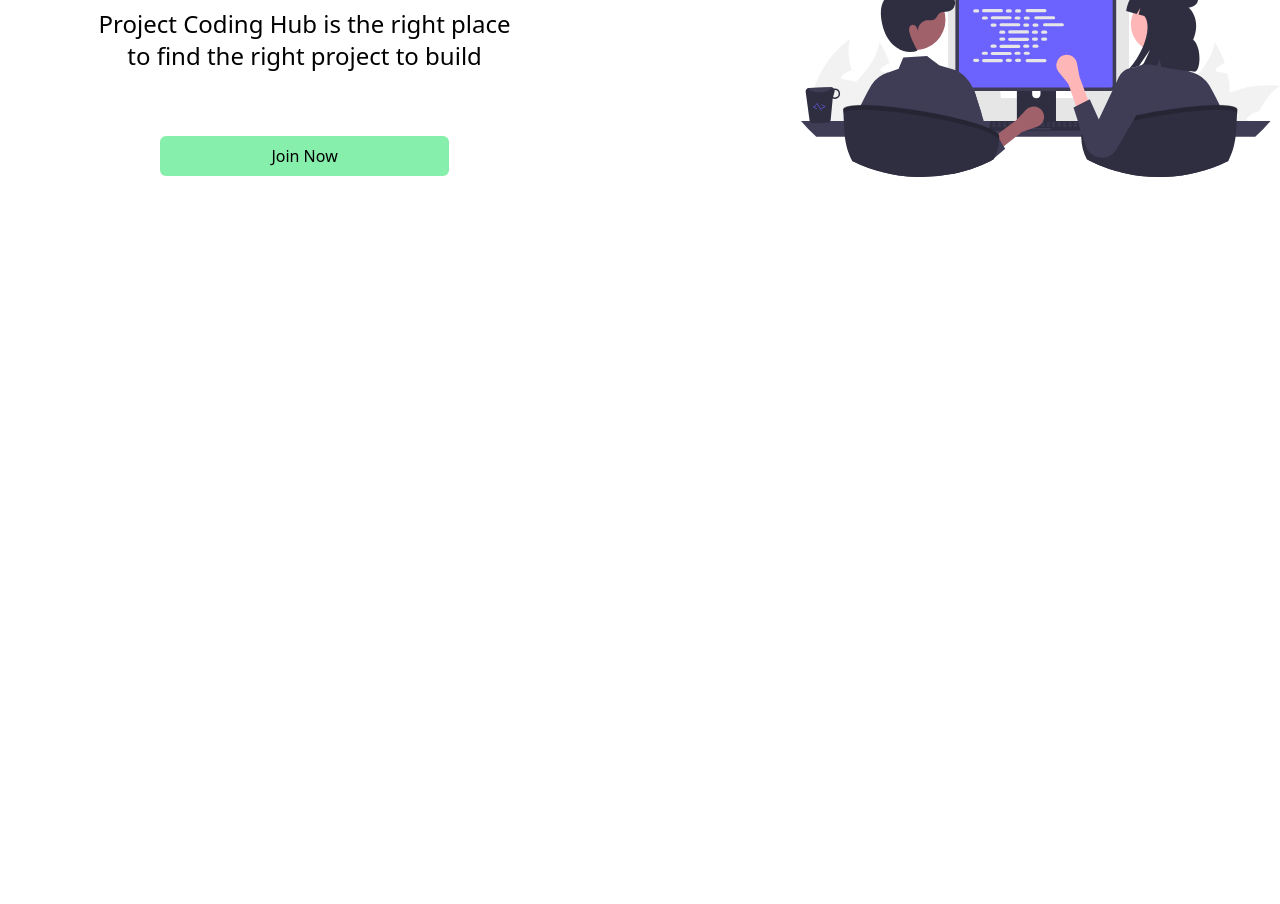
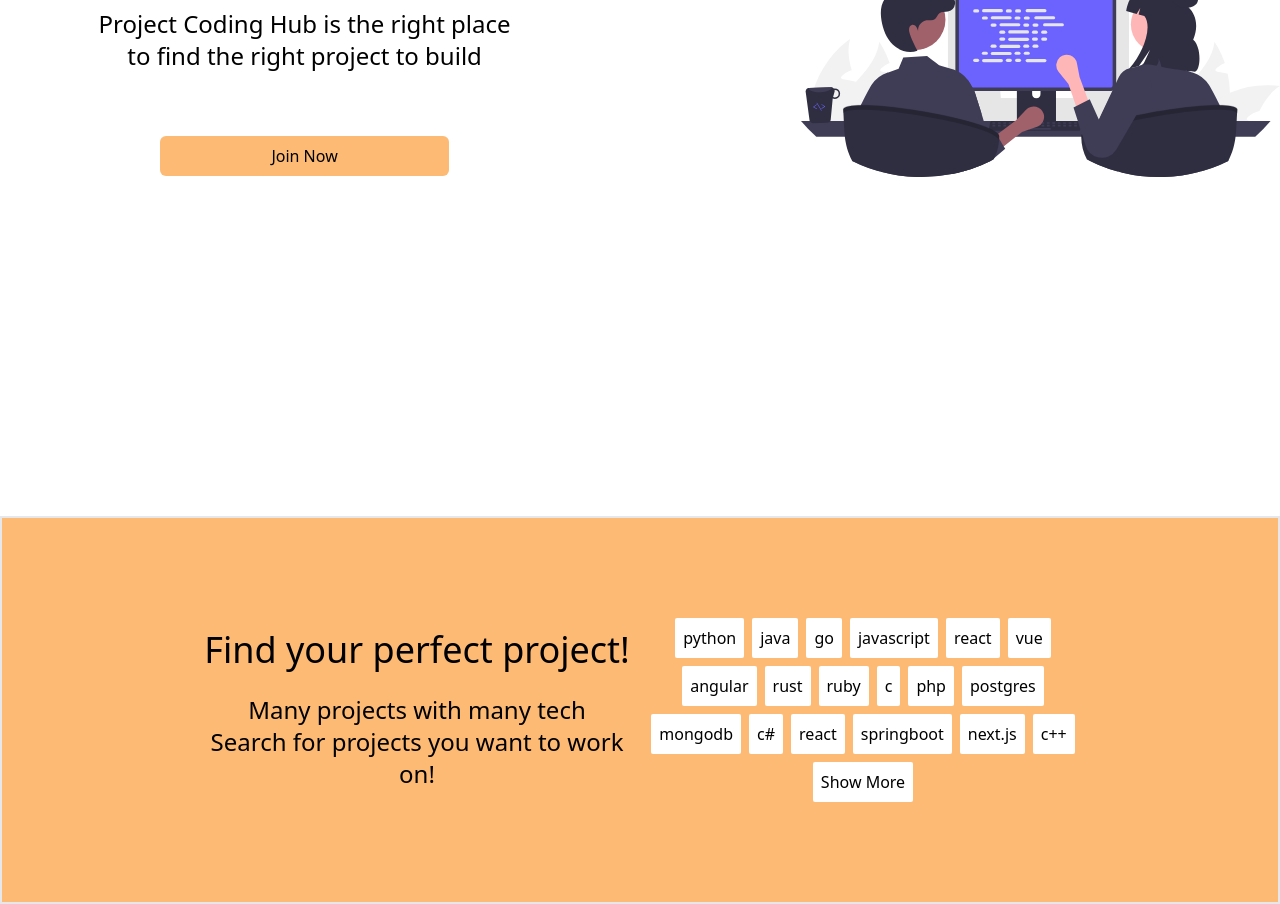
Before and after one commit to Jason-35/project-coding-hub, a React (Vite) app in the folder frontend/: page / in a window 1280 px wide. Shown: the part 460-1364 px from the top of the page. Before the commit the page ends 832 px from the top, so only its background shows below. Built offline with nearby package versions, Linux system fonts and the light colour scheme.

Commit message:
style: chip banner

```diff
--- /dev/null
+++ b/frontend/src/components/Banner/Banner.tsx
@@ -0,0 +1,28 @@
+
+interface BannerProps {
+    colored: boolean,
+    img: string,
+    imgPos: number,
+    heading: string,
+    content: string
+}
+
+function Banner({colored} : BannerProps) {
+  return (
+    <div className={`flex justify-around p-24 items-center`}>
+           {/* <div className="text-[40px] leading-loose">
+                Have Fun!
+                <div className="text-[24px] leading-snug">
+                    It's more fun coding with others
+                    <br />
+                    Work together to make something great!
+                </div>
+            </div>
+            <div className="w-1/3">
+                <img src={code_typing} alt="" />
+            </div> */}
+    </div>
+  )
+}
+
+export default Banner
--- /dev/null
+++ b/frontend/src/components/Banner/ChipBanner.tsx
@@ -0,0 +1,27 @@
+import Chip from "../../components/Chip"
+
+function ChipBanner() {
+    const genre: string[] = ["python", "java", "go", "javascript", "react", "vue", "angular", "rust", "ruby","c", "php", "postgres", "mongodb", "c#", "react", "springboot", "next.js", "c++", "Show More"]
+    return (
+        <div className="border-2 mt-36 text-center bg-orange-300 p-8 sm:flex sm:h-60 sm:justify-around sm:items-center sm:p-48">
+            <div className="sm:w-1/2">
+                <div className="text-3xl sm:text-4xl">
+                        Find your perfect project!
+                </div>
+                <br />
+                <div className="sm:text-2xl">
+                    Many projects with many tech <br/>
+                    Search for projects you want to work on!
+                </div>
+            </div>
+            <br />
+            <div className="sm:w-1/2">
+                {genre.map((genre, index) => (
+                    <Chip key={index} label={genre} border_size="border-none" padding="p-2" shape="rounded-sm"/>
+                ))}
+            </div>
+        </div>
+    )
+}
+
+export default ChipBanner
--- a/frontend/src/components/Chip.tsx
+++ b/frontend/src/components/Chip.tsx
@@ -22,7 +22,7 @@ function Chip({
         padding = "p-4"
     } : ChipProps) {
   return (
-    <div className={`${bg_color} ${text_color} ${font_size} ${border_color} ${border_size} ${margin} ${shape} text-center inline-block ${padding}`}>
+    <div className={`${bg_color} ${text_color} ${font_size} ${border_color} ${border_size} ${margin} ${shape} text-center inline-block ${padding} hover:cursor-pointer`}>
       {label}
     </div>
   )
--- a/frontend/src/components/HeroBanner/HeroBanner.tsx
+++ b/frontend/src/components/HeroBanner/HeroBanner.tsx
@@ -15,7 +15,7 @@ function HeroBanner() {
                     <span className="sm:text-2xl">Project Coding Hub is the right place to find the right project to build</span>
                 </div>
 
-                    <Link to={"signup"} className="bg-green-300 w-full p-2 rounded-md sm:w-3/6">
+                    <Link to={"signup"} className="bg-orange-300 w-full p-2 rounded-md sm:w-3/6">
                         <button >Join Now</button>
                     </Link>
             </div>
--- a/frontend/src/pages/LandingPage.tsx
+++ b/frontend/src/pages/LandingPage.tsx
@@ -1,5 +1,6 @@
 import Navbar from "../components/Navbar/Navbar"
 import HeroBanner from "../components/HeroBanner/HeroBanner"
+import ChipBanner from "../components/Banner/ChipBanner"
 
 import { Link } from "react-router-dom"
 
@@ -10,59 +11,15 @@ import connect from "../assets/connecting_teams.svg"
 import community from "../assets/friends_online.svg"
 
 function LandingPage() {
-    const genre: string[] = ["python", "java", "go", "javascript", "react", "vue", "angular", "rust", "ruby","c", "php", "postgres", "mongodb", "c#", "react", "springboot", "next.js", "c++", "Show More"]
 
     return (
     <div>
 
         <Navbar />
         <HeroBanner />
+        <ChipBanner />
 
-         {/* <div className="flex justify-around items-center mb-52">
-            <div>
-                <div className="text-[68px] leading-snug mb-8">
-                    NO MORE
-                    <br/>
-                    <span className="text-blue-600">SINGLE PLAYER</span>
-                    <br/>
-                    TIME FOR <span className="text-orange-400">MULTIPLAYER</span>!
-                </div>
-
-                <div>
-                    <div className="text-[24px] border-2 border-black w-2/4 text-center rounded-lg hover:bg-blue-600 hover:text-white hover:cursor-pointer hover:border-blue-600 mb-2">
-                        <Link to={"login"}>Sign In</Link>
-                    </div>
-                    <div className="text-[20px]">New to project coding hub? <Link className="hover:underline text-orange-500" to={"signup"}>Join Here</Link></div>
-                </div>
-            </div>
-            <div className="w-1/3">
-                <img src={pair_programming} alt="" />
-            </div>
-        </div> */}
 {/*
-        <br />
-
-        <div className="flex justify-around h-60 bg-orange-300 items-center p-48">
-            <div className="text-[36px]">
-                <div className="leading-snug">
-                    Find the project genre
-                    <br/>
-                    that interests you!
-                </div>
-                <div className="text-[24px] leading-loose">
-                    Many projects with many tech <br/>
-                    Search for projects you want to work on!
-                </div>
-            </div>
-            <div>
-            </div>
-            <div className="w-2/4">
-                {genre.map((genre, index) => (
-                    <Chip key={index} label={genre} border_size="border-none"/>
-                ))}
-            </div>
-        </div>
-
         <div className="flex justify-around p-24 items-center">
             <div className="w-1/4">
                 <img src={connect} alt="" />
```
